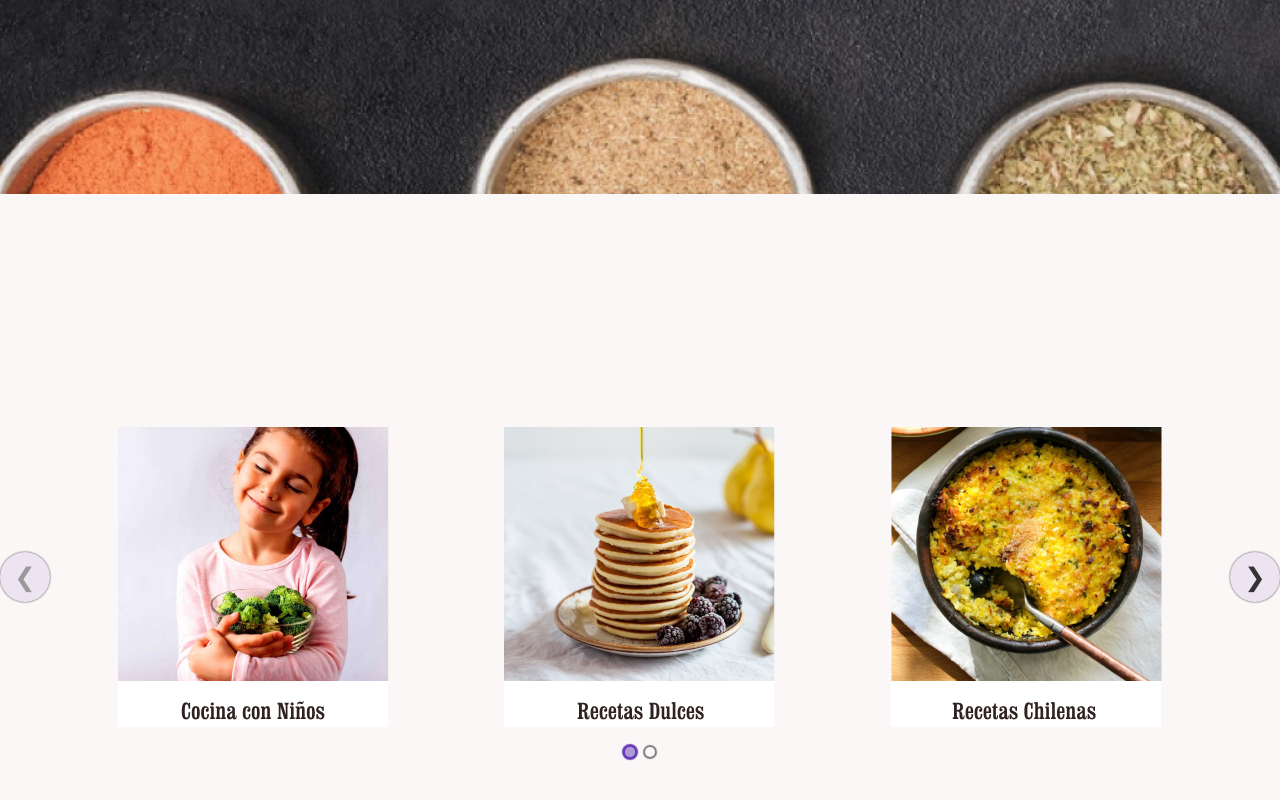
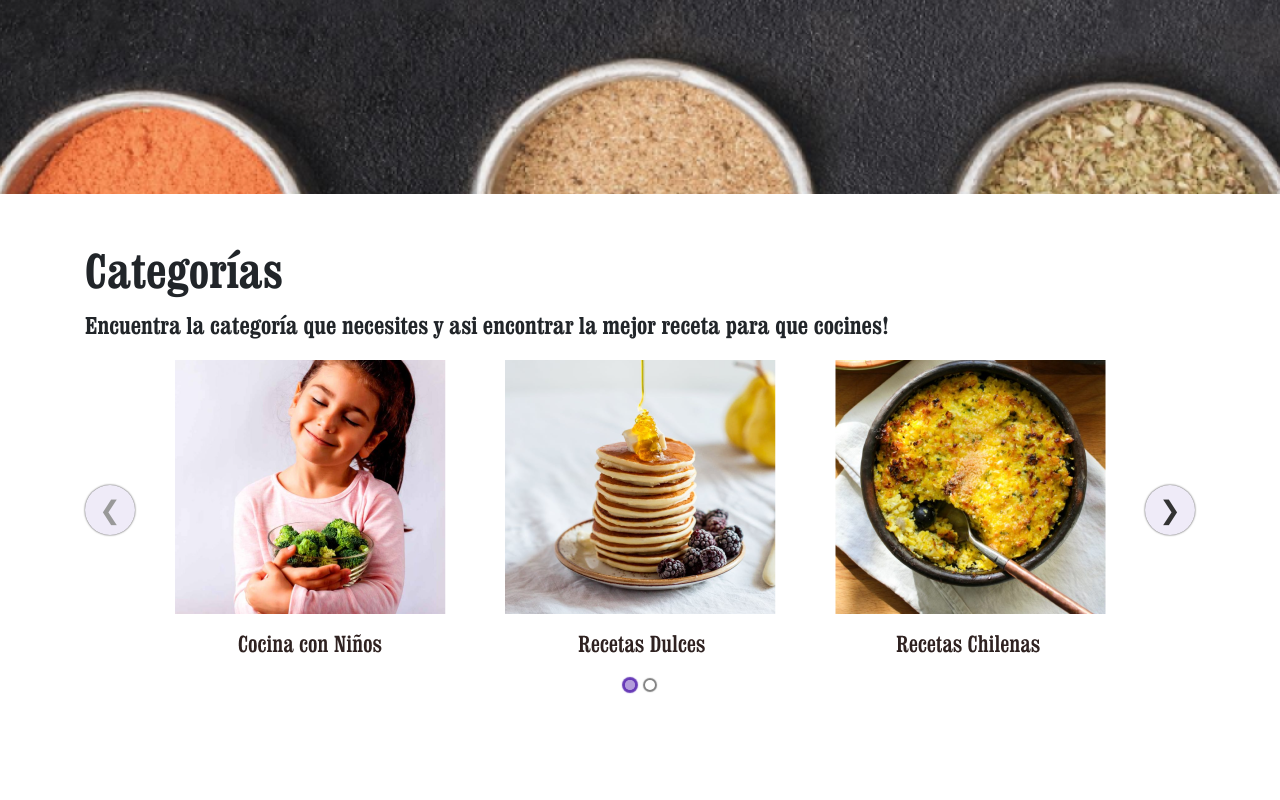
Before and after one commit to Carlareneedc/SMU-Hackthon, a React (Create React App) app: page / in a window 1280 px wide. Shown: the part 606-1406 px from the top of the page. After the commit the page ends 1301 px from the top, so only its background shows below. Built offline with nearby package versions, Linux system fonts and the light colour scheme.

Commit message:
agregando texto a carrusel

```diff
--- a/src/StyleCSS/carousel.css
+++ b/src/StyleCSS/carousel.css
@@ -1,3 +1,7 @@
+@font-face {
+    font-family: 'Clarendon Cn BT';
+    src: url('../font/Clrndnbc.ttf');
+}
 .App {
     font-family: sans-serif;
     display: flex;
@@ -5,6 +9,16 @@
     justify-content: center;
     height: 100vh;
     background-color: #FBF7F7;
+  }
+
+  .textoCategorias{
+    font-family: 'Clarendon Cn BT';
+    font-size: 3em;
+  }
+
+  .textoEncuentra{
+    font-family: 'Clarendon Cn BT';
+    font-size: 1.5em;
   }
 
 .hCVuYx {
--- a/src/components/Carousel.jsx
+++ b/src/components/Carousel.jsx
@@ -19,8 +19,11 @@ const Carousele = () => {
 
     return (
         <>
-{/*         <h1 style={{ textAlign: "center" }}>CATEGORIAS</h1> */}
-        <div className="App">
+
+        <div className="container">
+            <div>
+        <div ><h5 className="textoCategorias mt-5">Categorías</h5>
+        <p className="textoEncuentra">Encuentra la categoría que necesites y asi encontrar la mejor receta para que cocines!</p></div>
           <Carousel breakPoints={breakPoints}>
             <Item style={{height:'300px'}}>
                 <a href="/kids"><img src={carro} alt="" className="img-fluid mx-auto"/> </a>
@@ -38,6 +41,7 @@ const Carousele = () => {
                 <a href="/Gluten"><img src={gluten} alt="" className=" img-fluid mx-auto"/> </a>
             </Item>
            </Carousel>
+           </div>
         </div>
       </>
     )
--- a/src/components/NavbarPage.jsx
+++ b/src/components/NavbarPage.jsx
@@ -138,7 +138,6 @@ class FullPageIntroWithFixedNavbar extends React.Component {
                     </MDBBtn>
           </MDBBtnGroup>*/}
                 </div>
-
                 <div className="col-sm-12 col-md-2 ml-4 mr-5 d-none d-sm-block ">
                   <img
 
```
